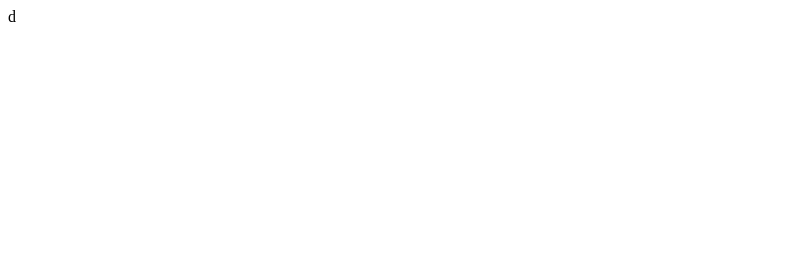
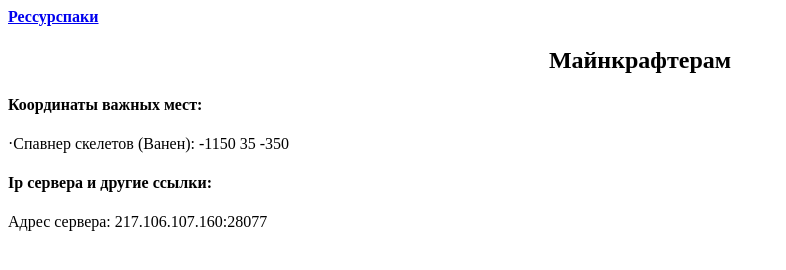
Before and after one commit to pavelveshyrov/leagueofhacks, a plain HTML site: page index.html in a window 1280 px wide. Shown: the whole page, without its empty margins (0-786 px from the left). Drawn offline with Linux system fonts and the light colour scheme.

Commit message:
Update index.html

```diff
--- a/index.html
+++ b/index.html
@@ -1 +1,15 @@
-d
+<html>
+ <head>
+  <title>Лига Хаков</title>
+  <link rel="stylesheet" type="text/css" href="style.css">
+ </head>
+ <body>
+  <h4><a href="https://pavelveshyrov.github.io/minecrafteram/res">Рессурспаки</a>
+  <h2 align="center">Майнкрафтерам</h2>
+  <div><p><h4>Координаты важных мест:</div>
+   ·Спавнер скелетов (Ванен): -1150 35 -350
+  <div><p><h4>Ip сервера и другие ссылки:</div>
+   <p>Адрес сервера: 217.106.107.160:28077
+
+ <body>
+</html>
```
